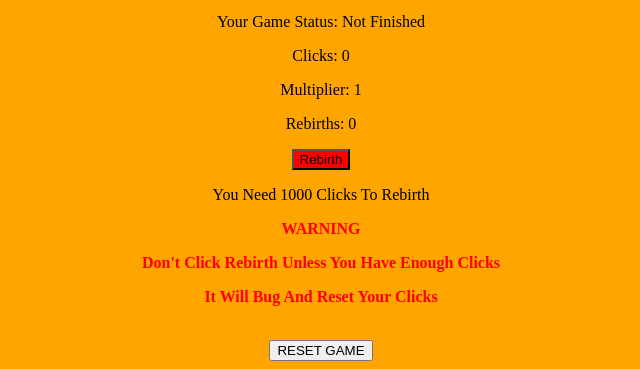
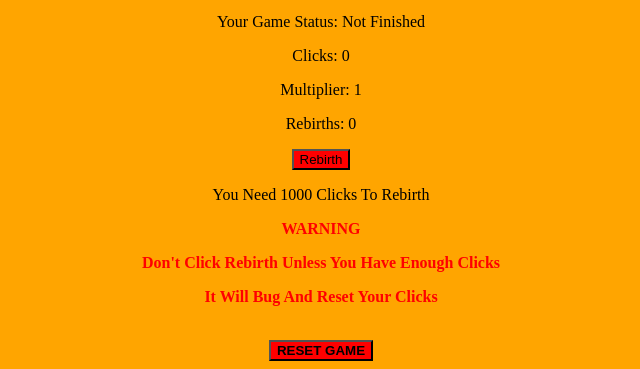
Before and after one commit to RandomChannel25/McDonalds-Clicker, a plain HTML site: page index.html in a window 1280 px wide. Shown: the part 786-1155 px from the top of the page, without its empty margins (319-959 px from the left). Drawn offline with Linux system fonts and the light colour scheme.

Commit message:
Update McDonalds-Clicker.css

```diff
--- a/McDonalds-Clicker.css
+++ b/McDonalds-Clicker.css
@@ -32,3 +32,8 @@
 #orange {
     color: orange;
 }
+#RESET {
+    background-color: red;
+    color: black;
+    font-weight: bold;
+}
```
